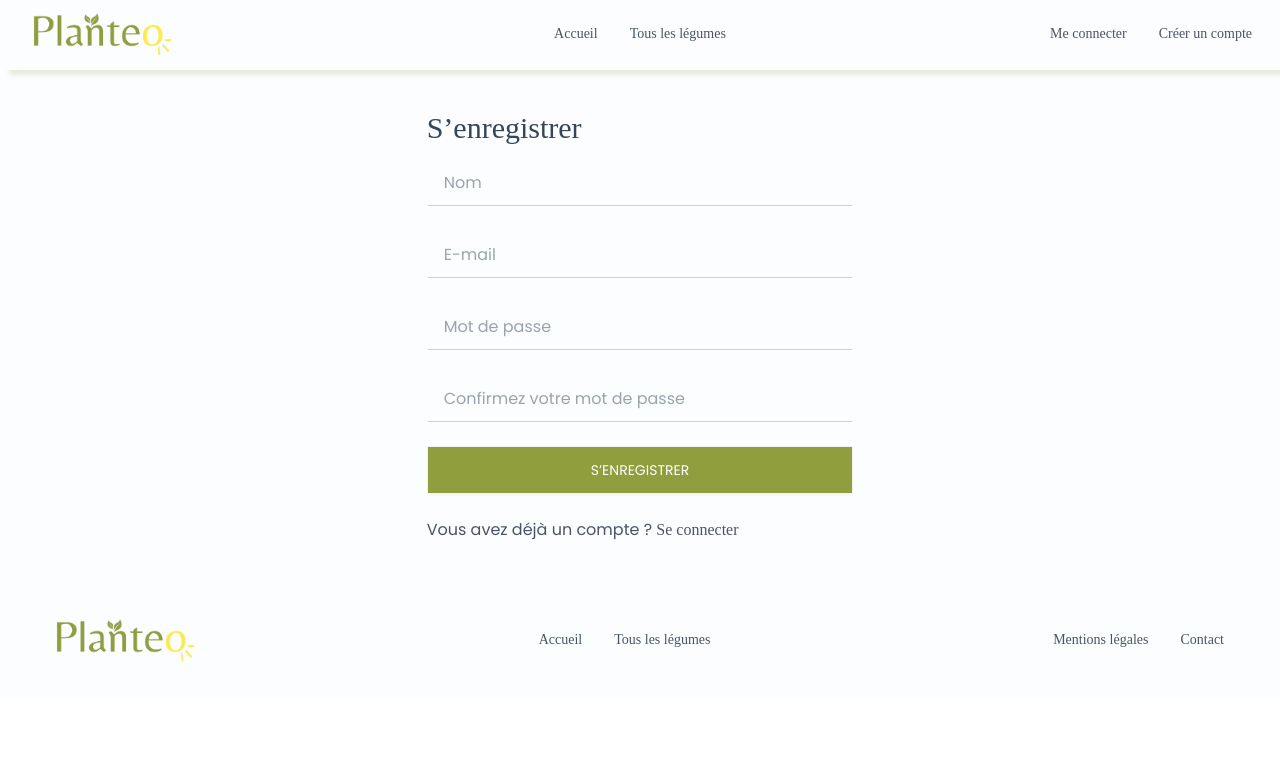
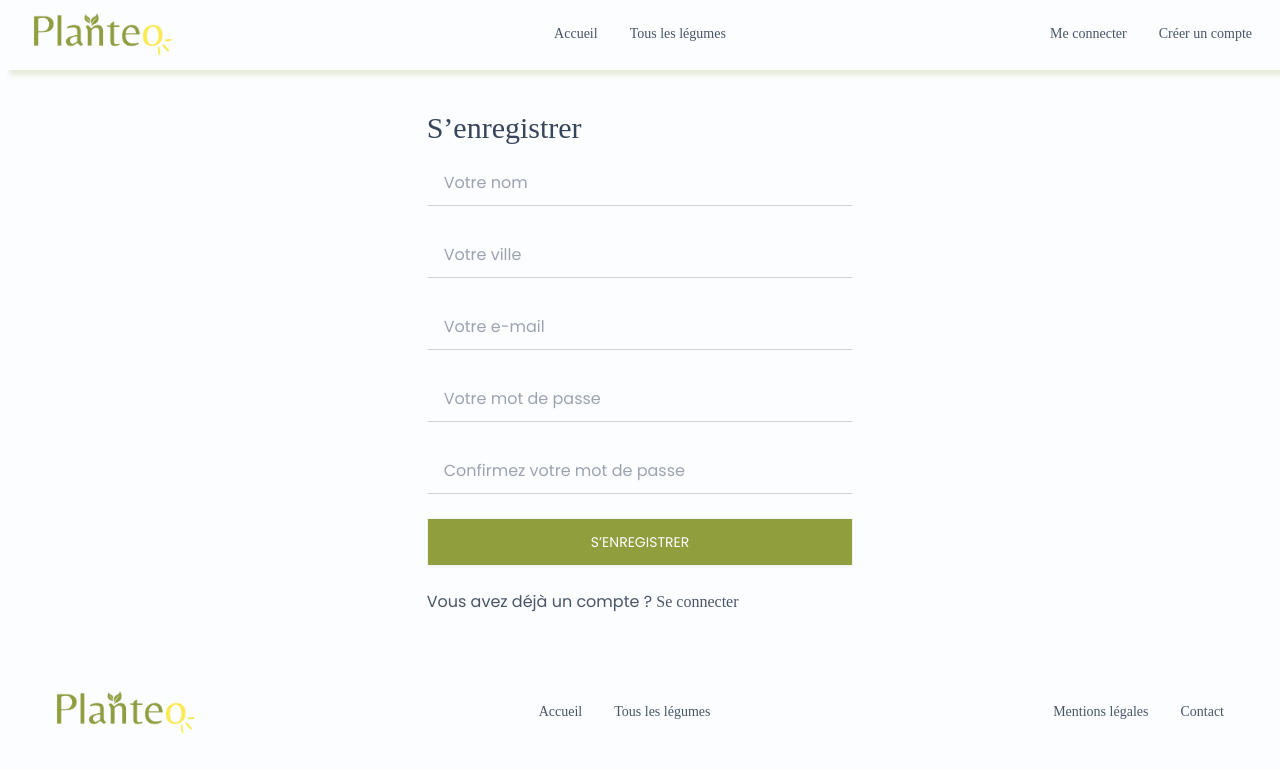
Before and after one commit to Smophmie/planteo-front, a React (Vite) app: page /register in a window 1280 px wide. Shown: the top 772 px of the page. Built offline with nearby package versions, Linux system fonts and the light colour scheme; a web font is replaced by a local one.

Commit message:
Register et Weather tiennent compte de la ville du User

```diff
--- /dev/null
+++ b/src/assets/css/herosection.css
@@ -0,0 +1,8 @@
+.hero .searchbar {
+    width: 450px;
+    border-radius: 30px;
+    padding: 20px;
+    color: #D2D2D2;
+    font-family: "Poppins";
+    font-size: medium;
+}
--- a/src/assets/css/plant.css
+++ b/src/assets/css/plant.css
@@ -13,3 +13,7 @@
 .yellow {
     color: #FFCD00;
 }
+
+.plant a {
+    font-family: "Poppins";
+}
--- a/src/assets/css/plantslist.css
+++ b/src/assets/css/plantslist.css
@@ -1,8 +1,3 @@
-.hero .searchbar {
-    width: 450px;
-    border-radius: 30px;
-    padding: 20px;
-    color: #D2D2D2;
-    font-family: "Poppins";
-    font-size: medium;
+.plants-list a {
+    font-family: "Poppins"!important;
 }
--- a/src/components/HeroSection.jsx
+++ b/src/components/HeroSection.jsx
@@ -1,7 +1,9 @@
+import "../assets/css/herosection.css";
+
 function HeroSection ({title}) {
     return <div className="hero bg-green-gradient h-52 relative">
         <div className="text-left">
-            <div className="max-w-md sm:pl-20 pl-6">
+            <div className="max-w-lg sm:pl-20 pl-6">
                 <h1 className="text-4xl">{title}</h1>
             </div>
         </div>
--- a/src/components/PlantsList.jsx
+++ b/src/components/PlantsList.jsx
@@ -18,10 +18,9 @@ function PlantsList() {
 
     return (
       <>
-        <HeroSection title="Tous les légumes"/>
+        <HeroSection title="Toutes les plantes potagères"/>
 
-        <div className="m-12">
-          <h1>List of Plants</h1>
+        <div className="m-16 plants-list">
           <ul className="space-y-2">
             {plants.map((plant) => (
               <li key={plant.id}>
--- a/src/components/Weather.jsx
+++ b/src/components/Weather.jsx
@@ -3,21 +3,37 @@ import axios from 'axios';
 import '../assets/css/weather.css';
 import weatherDescriptions from '../assets/weatherDescriptions.json'
 
-function Weather() {
+function Weather({isAuthenticated}) {
     const [weather, setWeather] = useState(null);
+    const [city, setCity] = useState('');
 
     const getCityInformations = async () => {
         try {
-            const cityInfos = await axios.get('https://api.meteo-concept.com/api/location/cities?token=69abb6b6e44f75d575358ef9a3fe574127ec70091c186f36f716267558b6d182&search=dompierre-sur-besbre');
+            const token = localStorage.getItem('token');
+            const user = await axios.get('http://127.0.0.1:8000/api/connectedUser', {
+                headers: {
+                    Authorization: `Bearer ${token}`
+                }
+            });            const userCity = user.data.city;
+            setCity(userCity);
+
+            const cityInfos = await axios.get(`https://api.meteo-concept.com/api/location/cities?token=69abb6b6e44f75d575358ef9a3fe574127ec70091c186f36f716267558b6d182&search=${userCity}`);
+
+            const insee = cityInfos.data.cities[0].insee;
+
+            getWeather(insee)
+            .then(forecast => {
+                setWeather(forecast);
+            });
         } catch (error) {
             console.error('Erreur lors de la recherche de la ville', error);
         }
     }
 
-    const getWeather = async () => {
+    const getWeather = async (insee) => {
         console.log('Recherche des données météo en cours...');
         try {
-            const response = await axios.get('https://api.meteo-concept.com/api/forecast/daily/0?token=69abb6b6e44f75d575358ef9a3fe574127ec70091c186f36f716267558b6d182&insee=63040');
+            const response = await axios.get(`https://api.meteo-concept.com/api/forecast/daily/0?token=69abb6b6e44f75d575358ef9a3fe574127ec70091c186f36f716267558b6d182&insee=${insee}`);
             const forecast = response.data.forecast;
             return forecast;
         } catch (error) {
@@ -27,9 +43,9 @@ function Weather() {
 
     useEffect(() => {
         getCityInformations();
-        getWeather().then(forecast => {
-            setWeather(forecast);
-        });
+        // getWeather().then(forecast => {
+        //     setWeather(forecast);
+        // });
     }, []);
 
     if (!weather) {
--- a/src/index.css
+++ b/src/index.css
@@ -23,11 +23,3 @@ h1 {
 h1, h2 {
     font-family: "Belleza";
 }
-
-.hero .searchbar {
-    /* width: 25%; */
-    border-radius: 30px;
-    padding: 20px;
-    color: #D2D2D2;
-    font-size: medium;
-}
--- a/src/pages/Home.jsx
+++ b/src/pages/Home.jsx
@@ -8,7 +8,7 @@ function Home({isAuthenticated}) {
   return (
     <>
       <HeroSection title="Bonjour, vous pouvez commencer à jardiner."/>
-      {isAuthenticated && <Weather/>}
+      {isAuthenticated && <Weather isAuthenticated={isAuthenticated}/>}
       <PlantsOfTheMoment />
     </>
   );
--- a/src/pages/Plant.jsx
+++ b/src/pages/Plant.jsx
@@ -46,7 +46,7 @@ function Plant() {
     }
 
     return (
-        <div>
+        <div className="plant">
             {plant && (
                 <>
                 {plant.image && (
--- a/src/pages/Register.jsx
+++ b/src/pages/Register.jsx
@@ -9,6 +9,7 @@ const Register = () => {
         email: '',
         password: '',
         password_confirmation: '',
+        city:'',
     });
 
     const [errors, setErrors] = useState({});
@@ -34,6 +35,7 @@ const Register = () => {
                     email: '',
                     password: '',
                     password_confirmation: '',
+                    city: '',
                 });
                 setErrors({});
                 navigate('/login');
@@ -58,7 +60,7 @@ const Register = () => {
                         <input
                             type="text"
                             name="name"
-                            placeholder="Nom"
+                            placeholder="Votre nom"
                             value={formData.name}
                             onChange={handleChange}
                             className="input bg-transparent w-full"
@@ -67,9 +69,20 @@ const Register = () => {
                     </div>
                     <div className="form-group">
                         <input
+                            type="text"
+                            name="city"
+                            placeholder="Votre ville"
+                            value={formData.city}
+                            onChange={handleChange}
+                            className="input bg-transparent w-full"
+                        />
+                        {/* {errors.name && <p style={{ color: 'red' }}>{errors.city[0]}</p>} */}
+                    </div>
+                    <div className="form-group">
+                        <input
                             type="email"
                             name="email"
-                            placeholder="E-mail"
+                            placeholder="Votre e-mail"
                             value={formData.email}
                             onChange={handleChange}
                             className="input bg-transparent w-full"
@@ -80,7 +93,7 @@ const Register = () => {
                         <input
                             type="password"
                             name="password"
-                            placeholder="Mot de passe"
+                            placeholder="Votre mot de passe"
                             value={formData.password}
                             onChange={handleChange}
                             className="input bg-transparent w-full"
```
